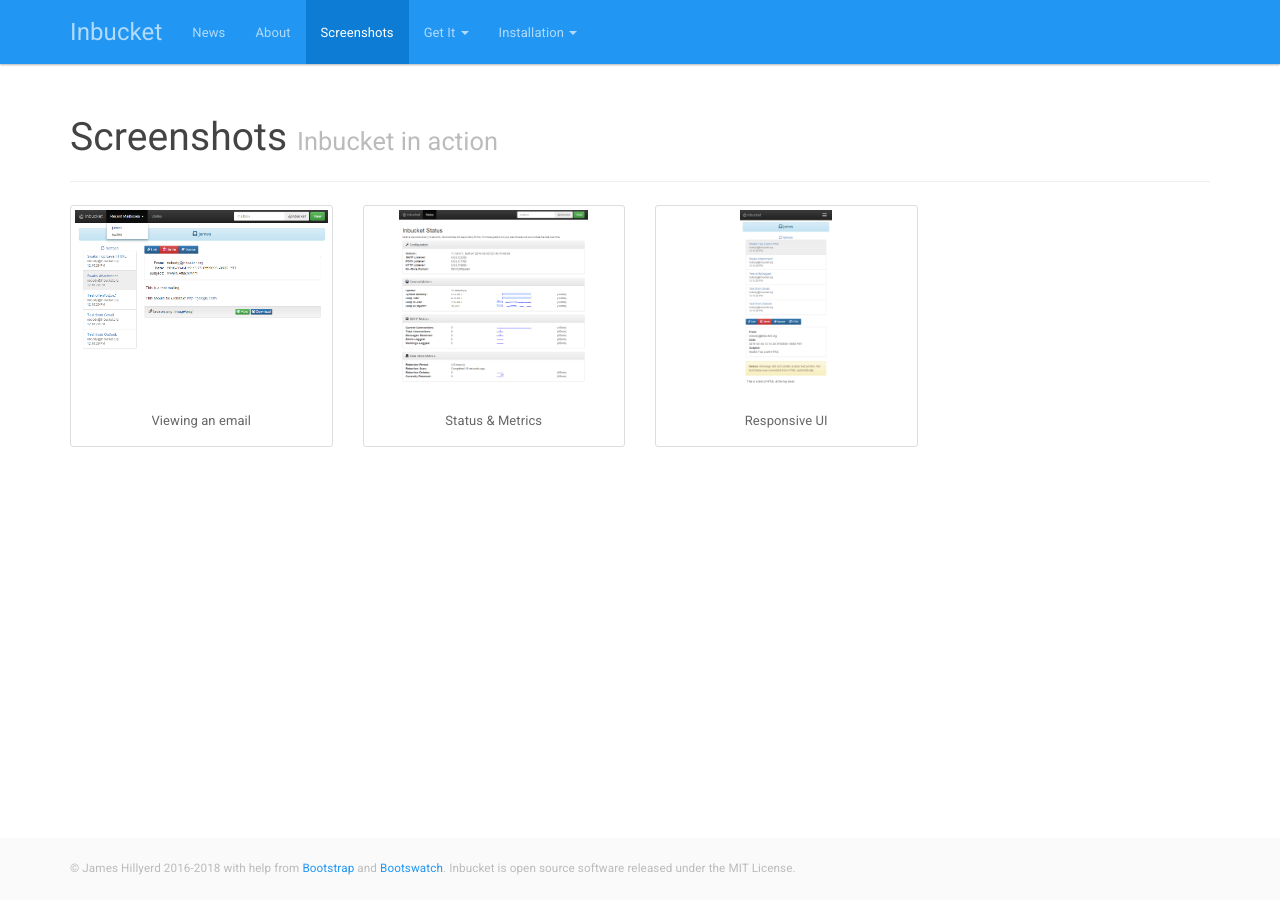
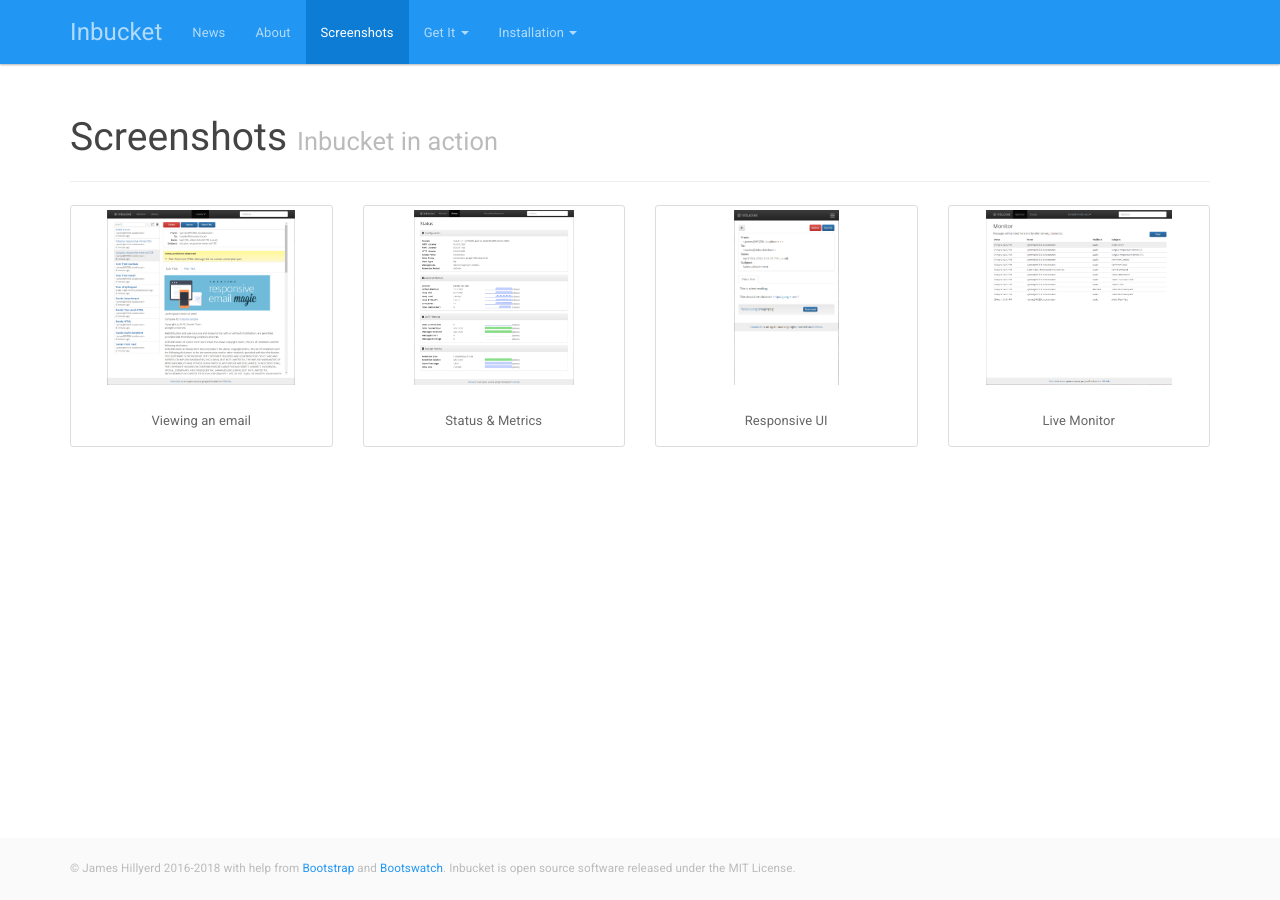
Before and after one commit to inbucket/inbucket.org, a Jekyll site: the page built from screenshots/index.html, in a window 1280 px wide. Built offline with Jekyll 4.4.1, drawn with Linux system fonts in a browser that asks for light colours; comment, search, counter and statistics services are not loaded.

Commit message:
Update screenshots for 3.0

```diff
--- a/screenshots/index.html
+++ b/screenshots/index.html
@@ -9,4 +9,5 @@
   {% include thumbnail.html image="inbucket-ss1.png" caption="Viewing an email" %}
   {% include thumbnail.html image="inbucket-ss2.png" caption="Status &amp; Metrics" %}
   {% include thumbnail.html image="inbucket-ss3.png" caption="Responsive UI" %}
+  {% include thumbnail.html image="monitor.png" caption="Live Monitor" %}
 </div>
```
Also changed, not shown: images/inbucket-ss1.png, images/inbucket-ss2.png, images/inbucket-ss3.png, images/monitor.png (added).
